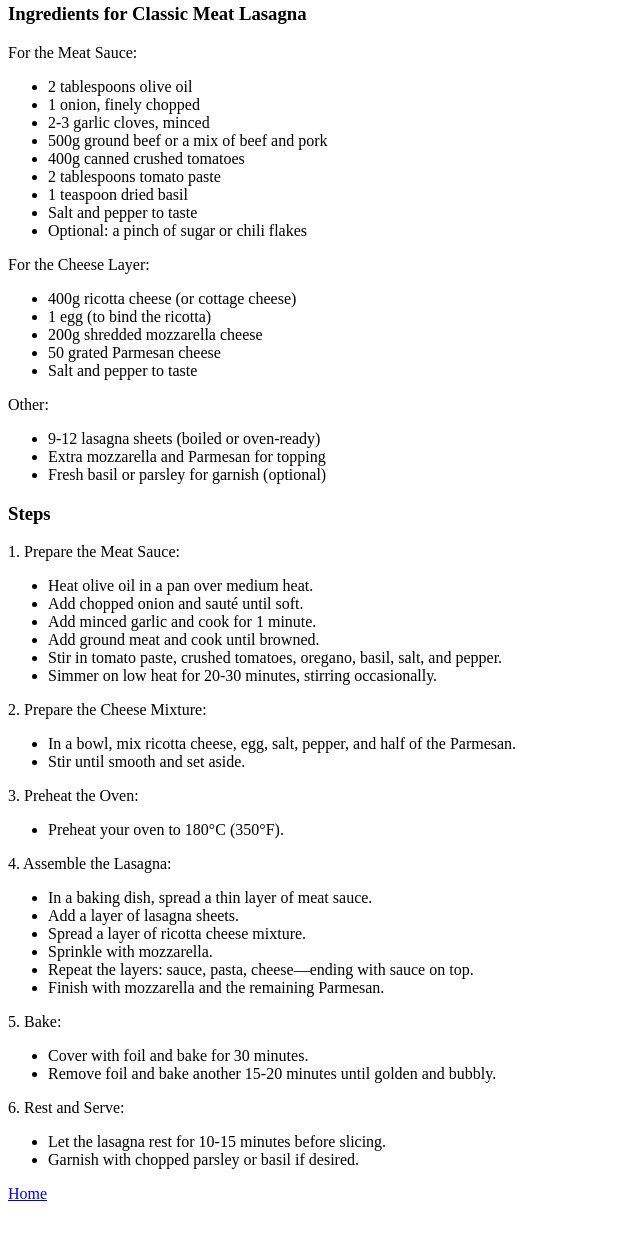
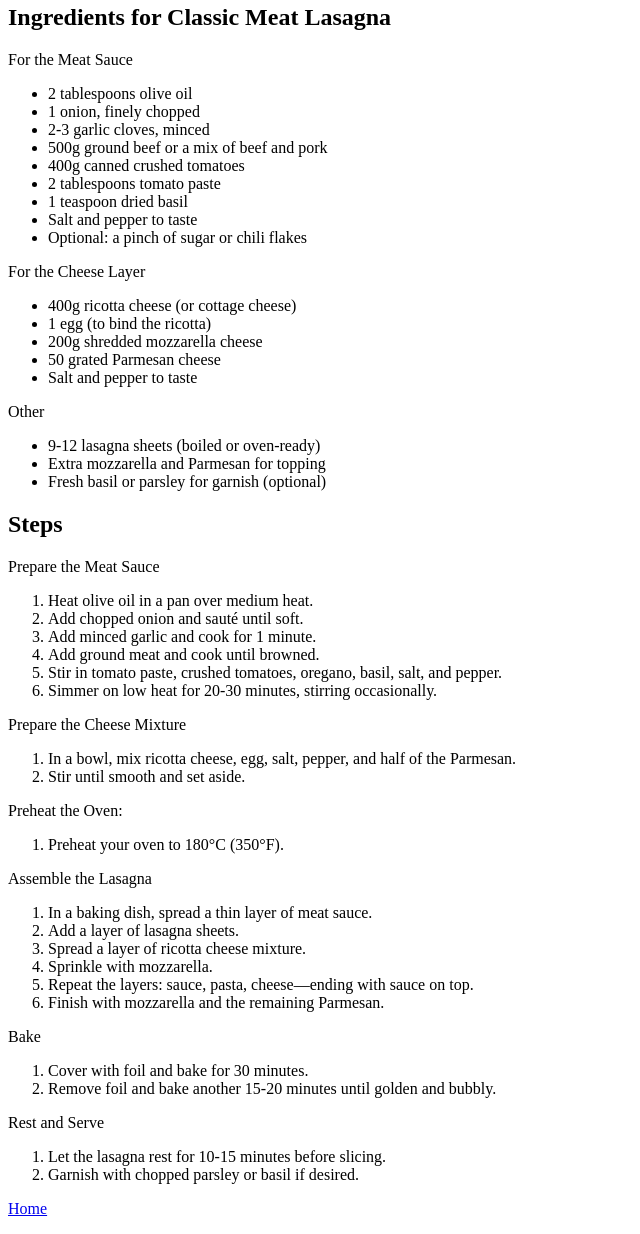
Before and after one commit to rajumondal-dev/odin-recipes, a plain HTML site: page recipes/lasagna.html in a window 1280 px wide. Shown: the part 682-1916 px from the top of the page, without its empty margins (0-640 px from the left). Drawn offline with Linux system fonts and the light colour scheme.

Commit message:
not so improtant change

```diff
--- a/recipes/lasagna.html
+++ b/recipes/lasagna.html
@@ -9,32 +9,42 @@
 
 <body>
     <h1>lasagna</h1>
+
     <img src="../images/lasagna.png" alt="lasagna" width="500">
+
     <h2>Description</h2>
+
     <div>
         <P>
-        Lasagna is a classic Italian dish known for its rich layers of flavor and comforting appeal. It features wide,
-        flat pasta sheets layered with a hearty meat or vegetable sauce, creamy béchamel or ricotta cheese, and plenty
-        of melted mozzarella and Parmesan. Baked to perfection, lasagna develops a golden, bubbling top and a savory
-        aroma that fillsthe kitchen.</P>
+            Lasagna is a classic Italian dish known for its rich layers of flavor and comforting appeal. It features wide,
+            flat pasta sheets layered with a hearty meat or vegetable sauce, creamy béchamel or ricotta cheese, and plenty
+            of melted mozzarella and Parmesan. Baked to perfection, lasagna develops a golden, bubbling top and a savory
+            aroma that fillsthe kitchen.
+        </P>
 
-        <p>Traditional lasagna often includes a slow-cooked ragù made with ground beef or pork, onions, tomatoes, garlic,
-        and Italian herbs. However, there are many delicious variations, including vegetarian versions with spinach,
-        mushrooms, or zucchini, and even vegan options using plant-based cheeses and sauces.</p>
+        <p>
+            Traditional lasagna often includes a slow-cooked ragù made with ground beef or pork, onions, tomatoes, garlic,
+            and Italian herbs. However, there are many delicious variations, including vegetarian versions with spinach,
+            mushrooms, or zucchini, and even vegan options using plant-based cheeses and sauces.
+        </p>
 
-        <p>Lasagna is a favorite for family gatherings, special occasions, or cozy dinners at home. Its rich, satisfying
-        taste and layered texture make it a timeless comfort food that appeals to all ages. Served with a side of garlic bread or
-        a fresh green salad, lasagna is a complete and hearty meal.</p>
+        <p>
+            Lasagna is a favorite for family gatherings, special occasions, or cozy dinners at home. Its rich, satisfying
+            taste and layered texture make it a timeless comfort food that appeals to all ages. Served with a side of garlic bread
+            or a fresh green salad, lasagna is a complete and hearty meal.
+        </p>
 
-        <p>Whether you're enjoying a traditional recipe or trying a modern twist, lasagna offers warmth, flavor, and a
-        little taste of Italy in every bite. It's not just a dish—it's a celebration of home-cooked goodness.</p>
+        <p>
+            Whether you're enjoying a traditional recipe or trying a modern twist, lasagna offers warmth, flavor, and a
+            little taste of Italy in every bite. It's not just a dish—it's a celebration of home-cooked goodness.
+        </p>
     </div>
 
+
     <div>
+        <h2>Ingredients for Classic Meat Lasagna</h2>
 
-        <h3>Ingredients for Classic Meat Lasagna</h3>
-
-        <p>For the Meat Sauce:</p>
+        <p>For the Meat Sauce</p>
         <ul>
             <li>2 tablespoons olive oil</li>
             <li>1 onion, finely chopped</li>
@@ -47,7 +57,7 @@
             <li>Optional: a pinch of sugar or chili flakes</li>
         </ul>
 
-        <p>For the Cheese Layer:</p>
+        <p>For the Cheese Layer</p>
         <ul>
             <li>400g ricotta cheese (or cottage cheese)</li>
             <li>1 egg (to bind the ricotta)</li>
@@ -56,7 +66,7 @@
             <li>Salt and pepper to taste</li>
         </ul>
 
-        <p>Other:</p>
+        <p>Other</p>
         <ul>
             <li>9-12 lasagna sheets (boiled or oven-ready)</li>
             <li>Extra mozzarella and Parmesan for topping</li>
@@ -65,11 +75,12 @@
 
     </div>
 
+
     <div>
-        <h3>Steps</h3>
+        <h2>Steps</h2>
 
-        <p>1. Prepare the Meat Sauce:</p>
-        <ul>
+        <p>Prepare the Meat Sauce</p>
+        <ol>
             <li>Heat olive oil in a pan over medium heat.</li>
 
             <li>Add chopped onion and sauté until soft.</li>
@@ -81,22 +92,22 @@
             <li>Stir in tomato paste, crushed tomatoes, oregano, basil, salt, and pepper.</li>
 
             <li>Simmer on low heat for 20-30 minutes, stirring occasionally.</li>
-        </ul>
+        </ol>
 
-        <P>2. Prepare the Cheese Mixture:</P>
-        <ul>
+        <P>Prepare the Cheese Mixture</P>
+        <ol>
             <li>In a bowl, mix ricotta cheese, egg, salt, pepper, and half of the Parmesan.</li>
 
             <li>Stir until smooth and set aside.</li>
-        </ul>
+        </ol>
 
-        <P>3. Preheat the Oven:</P>
-        <ul>
+        <P>Preheat the Oven:</P>
+        <ol>
             <li>Preheat your oven to 180°C (350°F).</li>
-        </ul>
+        </ol>
 
-        <P>4. Assemble the Lasagna:</P>
-        <ul>
+        <P>Assemble the Lasagna</P>
+        <ol>
             <li>In a baking dish, spread a thin layer of meat sauce.</li>
 
             <li>Add a layer of lasagna sheets.</li>
@@ -108,21 +119,21 @@
             <li>Repeat the layers: sauce, pasta, cheese—ending with sauce on top.</li>
 
             <li>Finish with mozzarella and the remaining Parmesan.</li>
-        </ul>
+        </ol>
 
-        <P>5. Bake:</P>
-        <ul>
+        <P>Bake</P>
+        <ol>
             <li>Cover with foil and bake for 30 minutes.</li>
 
             <li>Remove foil and bake another 15-20 minutes until golden and bubbly.</li>
-        </ul>
+        </ol>
 
-        <P>6. Rest and Serve:</P>
-        <ul>
+        <P>Rest and Serve</P>
+        <ol>
             <li>Let the lasagna rest for 10-15 minutes before slicing.</li>
 
             <li>Garnish with chopped parsley or basil if desired.</li>
-        </ul>
+        </ol>
 
     </div>
 
```
